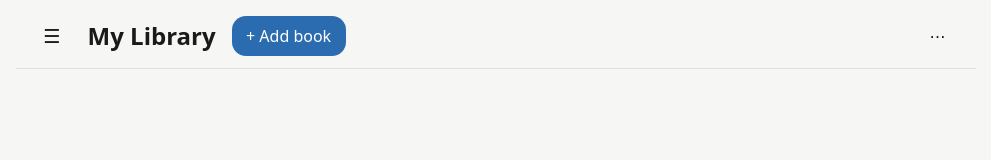
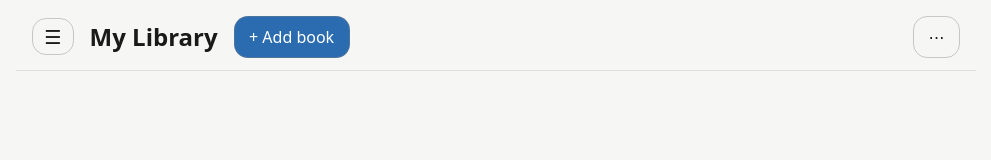
Before and after one commit to ymalka82810/Reader, a React (Vite) app: page / in a window 1280 px wide. Shown: the top 160 px of the page, without its empty margins (144-1135 px from the left). Built offline with nearby package versions, Linux system fonts and the light colour scheme.

Commit message:
bisect bisect-B

```diff
--- a/src/styles.css
+++ b/src/styles.css
@@ -14,6 +14,7 @@
   --fill: rgba(128,128,128,.14);
   --border: rgba(128,128,128,.32);
   --border-strong: rgba(128,128,128,.55);
+  --control-border: rgba(128,128,128,.4);
   --border-subtle: rgba(128,128,128,.2);
   --shadow-sm: 0 1px 3px rgba(0,0,0,.14);
   --shadow-md: 0 4px 14px rgba(0,0,0,.16);
@@ -425,3 +426,6 @@ i.lv4 { background: var(--accent) !important; }
 .lib-tools .select-btn > span { min-width: 0; overflow: hidden; text-overflow: ellipsis; white-space: nowrap; }
 @media (max-width: 600px) { .lib-tools .select-btn:not(.view-toggle) { flex: 1 1 40%; } }
 .select-btn[aria-pressed="true"] { background: rgba(49,130,206,.18); }
+
+.library button:not(.card):not(.notice-close):not(.select-btn):not(.dd-btn) { border: 1px solid var(--control-border); }
+.library .resume-dots button, .library .menu button { border: 0; }
```
